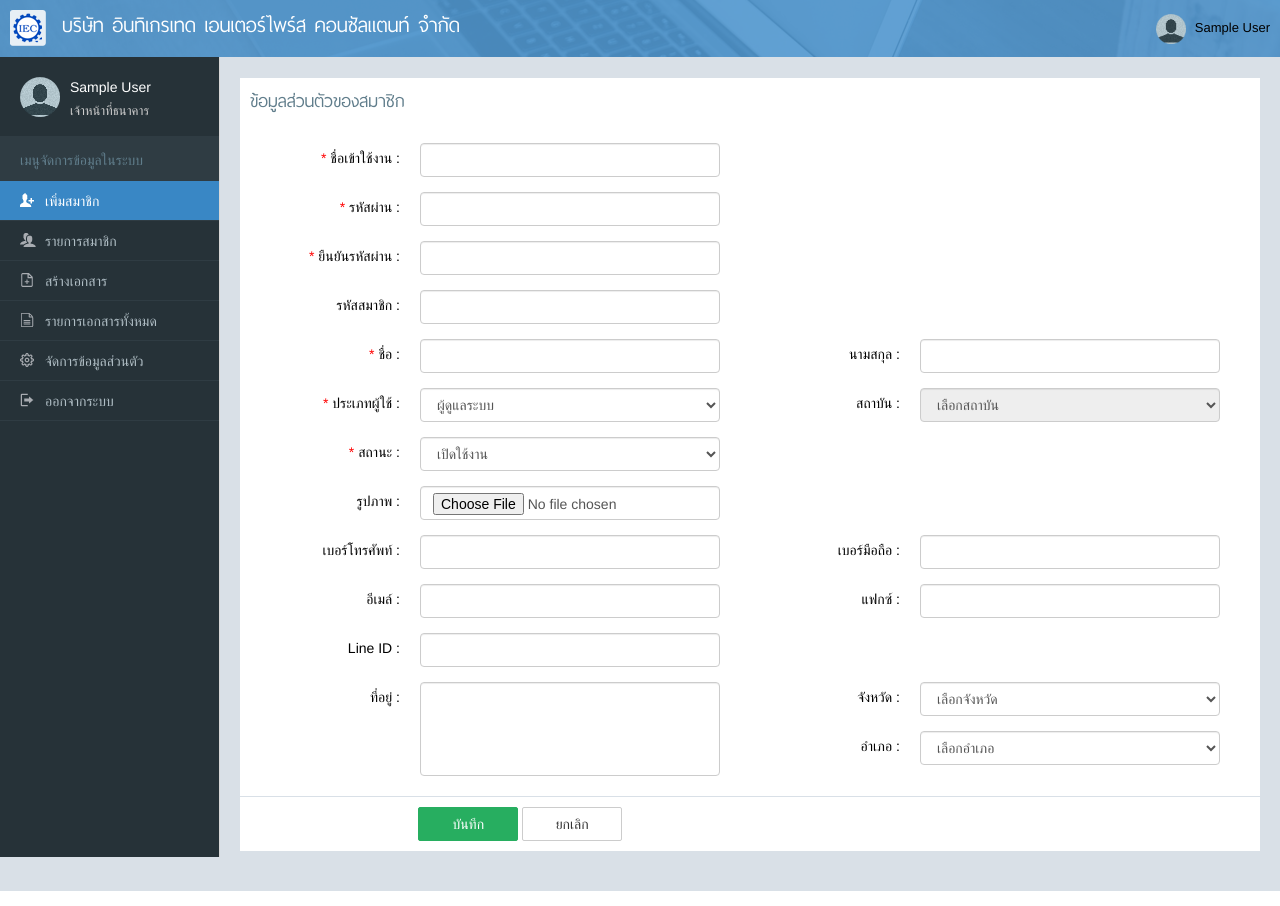
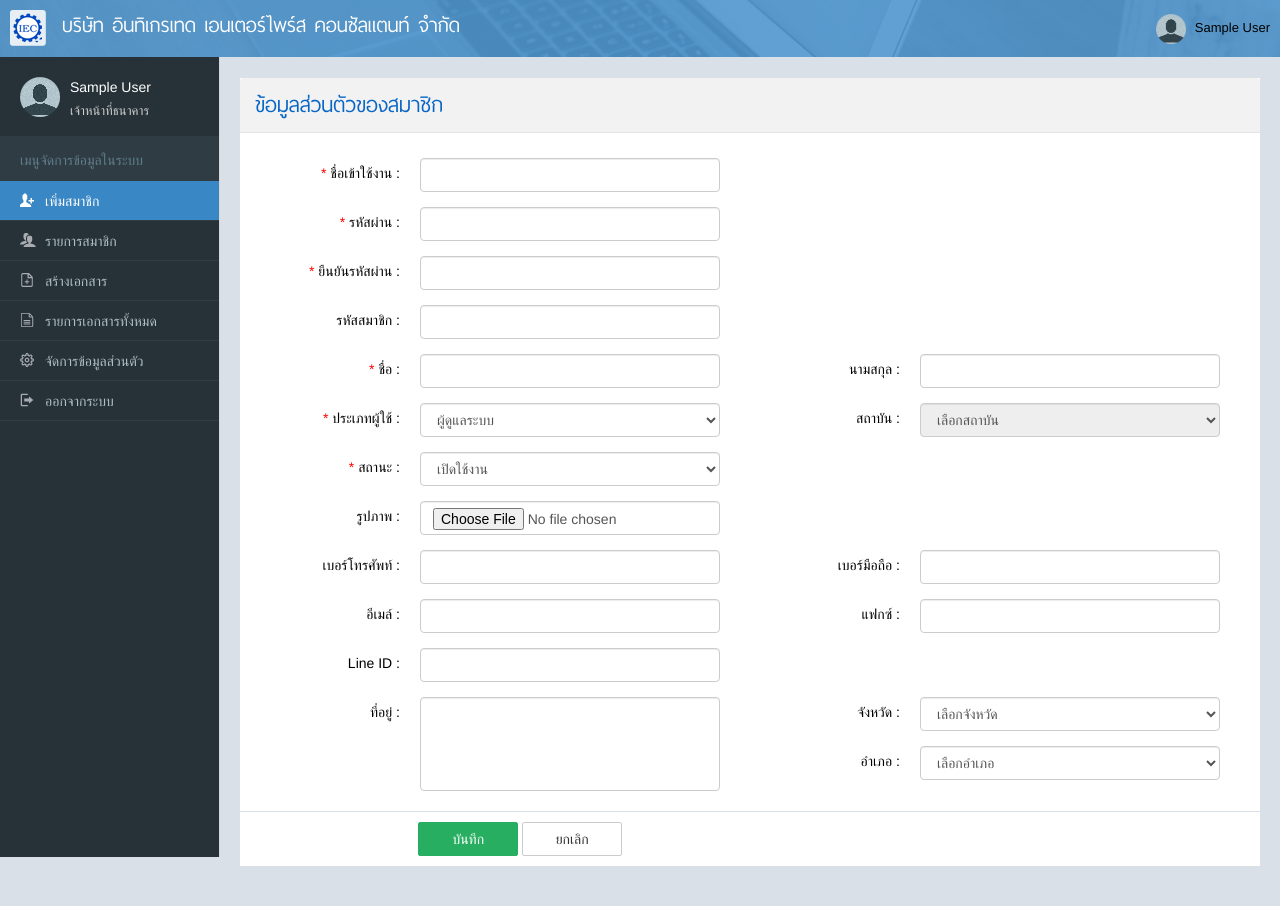
Before and after one commit to sakurayimyim/ManageDoc, a PHP site: page /?page=newMember in a window 1280 px wide. Run offline with PHP 8.4, Linux system fonts and the light colour scheme; the visitor is signed in with stand-in values (Sample User, id 1).

Commit message:
ปรับ CSS ตัวหนังสือหัวข้อ

```diff
--- a/css/style.css
+++ b/css/style.css
@@ -662,13 +662,14 @@ ul.left-menu li.active{
 }
 .content-header{
 	width: 100%;
-	height: 40px;
-	background-color: #fff;
+	height: 55px;
+	background-color: #f2f2f2;
 	font-family: 'ThaiSans Neue' ;
-	color:#607d8b;
-	font-size: 23px;
+	color:#0866C6;
+	font-size: 28px;
 	border-radius: 3px 3px 0 0;
-	padding: 7px 10px;
+	padding: 7px 15px;
+	border-bottom: 1px solid #e4e4e4;
 }
 .content-body{
 	padding: 10px;
```
